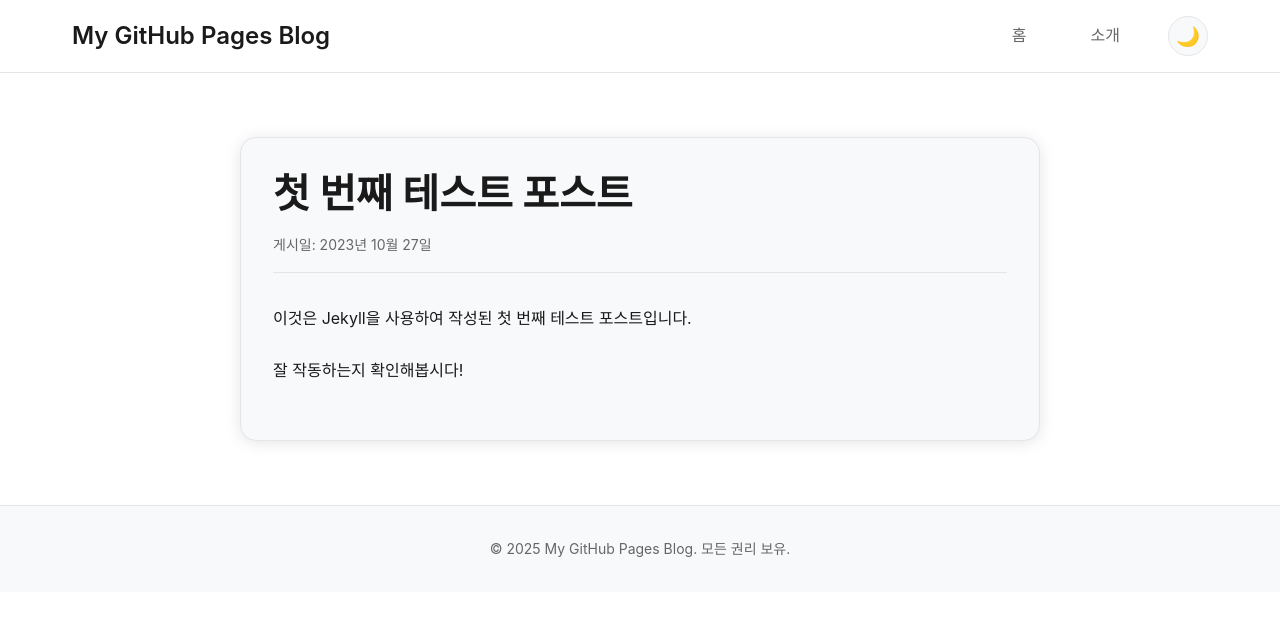
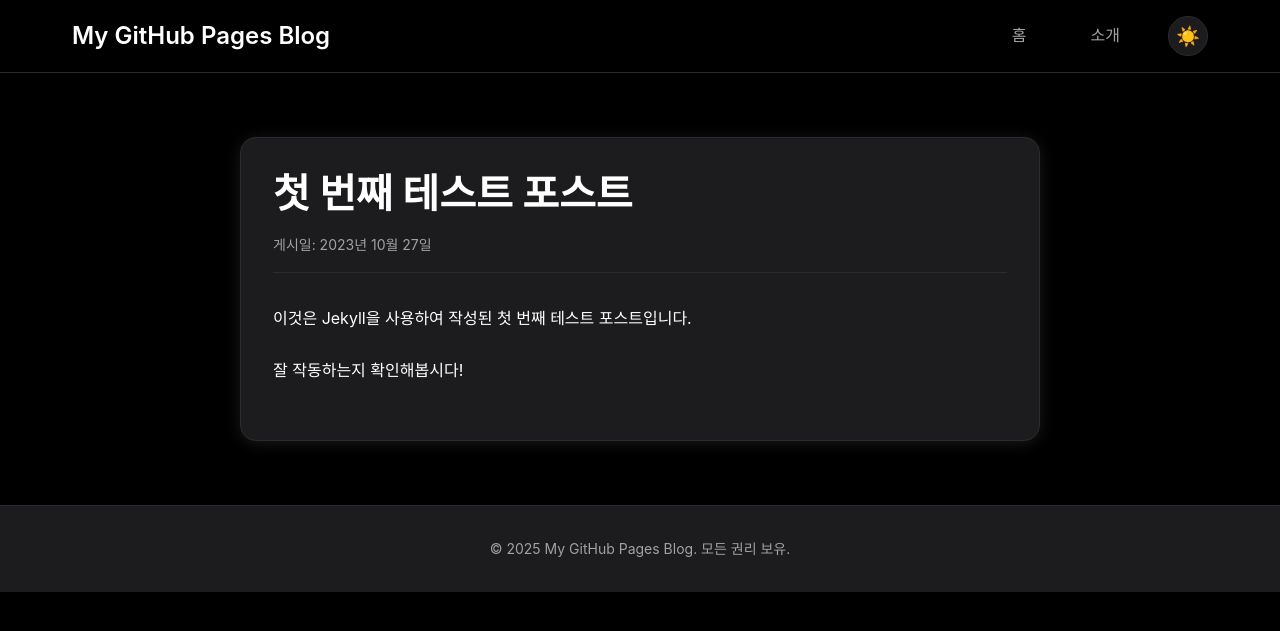
Before and after one commit to jihoonyDev/jihoonyDev.github.io, a Jekyll site: the page built from _posts/2023-10-27-첫번째-포스트.md, in a window 1280 px wide. Shown: the top 631 px of the page. Built offline with Jekyll 4.4.1, drawn with Linux system fonts in a browser that asks for light colours.

Commit message:
테마 적용 오류 수정

```diff
--- a/_layouts/post.html
+++ b/_layouts/post.html
@@ -5,6 +5,14 @@
     <meta name="viewport" content="width=device-width, initial-scale=1.0">
     <title>{{ page.title }} - {{ site.title }}</title>
     <link rel="stylesheet" href="/assets/css/style.css">
+    <script>
+        // FOUC 방지를 위한 즉시 테마 적용
+        (function() {
+            const storedTheme = localStorage.getItem('theme');
+            const theme = storedTheme || 'dark'; // 기본값을 다크 모드로 설정
+            document.documentElement.setAttribute('data-theme', theme);
+        })();
+    </script>
 </head>
 <body>
 
--- a/assets/css/style.css
+++ b/assets/css/style.css
@@ -6,7 +6,19 @@
 }
 
 :root {
-    /* Light mode colors (default) */
+    /* Dark mode colors (default) */
+    --bg-color: #000000;
+    --text-color: #ffffff;
+    --secondary-text: #a1a1a6;
+    --accent-color: #0a84ff;
+    --border-color: #2c2c2e;
+    --card-bg: #1c1c1e;
+    --shadow: 0 2px 16px rgba(255, 255, 255, 0.1);
+    --shadow-hover: 0 4px 24px rgba(255, 255, 255, 0.15);
+}
+
+/* Explicit light mode */
+[data-theme="light"] {
     --bg-color: #ffffff;
     --text-color: #1a1a1a;
     --secondary-text: #666666;
@@ -165,7 +177,7 @@ nav a:hover {
     left: 0;
     right: 0;
     bottom: 0;
-    background: radial-gradient(circle at 30% 20%, var(--accent-color)20, transparent 50%);
+    background: radial-gradient(circle at 30% 20%, var(--accent-color), transparent 50%);
     opacity: 0.1;
     pointer-events: none;
 }
--- a/assets/js/theme.js
+++ b/assets/js/theme.js
@@ -6,9 +6,21 @@ class ThemeManager {
     }
 
     init() {
+        // 페이지 로드 즉시 테마 적용
+        this.applyThemeImmediately();
         this.updateTheme();
         this.setupToggleButton();
         this.setupSystemThemeListener();
+    }
+
+    applyThemeImmediately() {
+        // FOUC (Flash of Unstyled Content) 방지를 위해 즉시 테마 적용
+        const html = document.documentElement;
+        if (this.theme === 'dark') {
+            html.setAttribute('data-theme', 'dark');
+        } else {
+            html.setAttribute('data-theme', 'light');
+        }
     }
 
     getStoredTheme() {
@@ -16,7 +28,8 @@ class ThemeManager {
     }
 
     getSystemTheme() {
-        return window.matchMedia('(prefers-color-scheme: dark)').matches ? 'dark' : 'light';
+        // 기본값을 다크 모드로 설정
+        return 'dark';
     }
 
     setTheme(theme) {
@@ -31,7 +44,7 @@ class ThemeManager {
         if (this.theme === 'dark') {
             html.setAttribute('data-theme', 'dark');
         } else {
-            html.removeAttribute('data-theme');
+            html.setAttribute('data-theme', 'light');
         }
 
         this.updateToggleButton();
@@ -43,9 +56,11 @@ class ThemeManager {
 
         if (lightIcon && darkIcon) {
             if (this.theme === 'dark') {
+                // 다크 모드일 때: 태양 아이콘 표시 (라이트로 전환 가능)
                 lightIcon.classList.remove('hidden');
                 darkIcon.classList.add('hidden');
             } else {
+                // 라이트 모드일 때: 달 아이콘 표시 (다크로 전환 가능)
                 lightIcon.classList.add('hidden');
                 darkIcon.classList.remove('hidden');
             }
@@ -74,6 +89,18 @@ class ThemeManager {
     }
 }
 
+// 페이지 로드 즉시 테마 적용 (FOUC 방지)
+(function() {
+    const storedTheme = localStorage.getItem('theme');
+    const theme = storedTheme || 'dark'; // 기본값을 다크 모드로 설정
+
+    if (theme === 'dark') {
+        document.documentElement.setAttribute('data-theme', 'dark');
+    } else {
+        document.documentElement.setAttribute('data-theme', 'light');
+    }
+})();
+
 // Initialize theme manager when DOM is loaded
 document.addEventListener('DOMContentLoaded', () => {
     new ThemeManager();
```
Also changed, not shown: index.html (+8 -0 lines).
